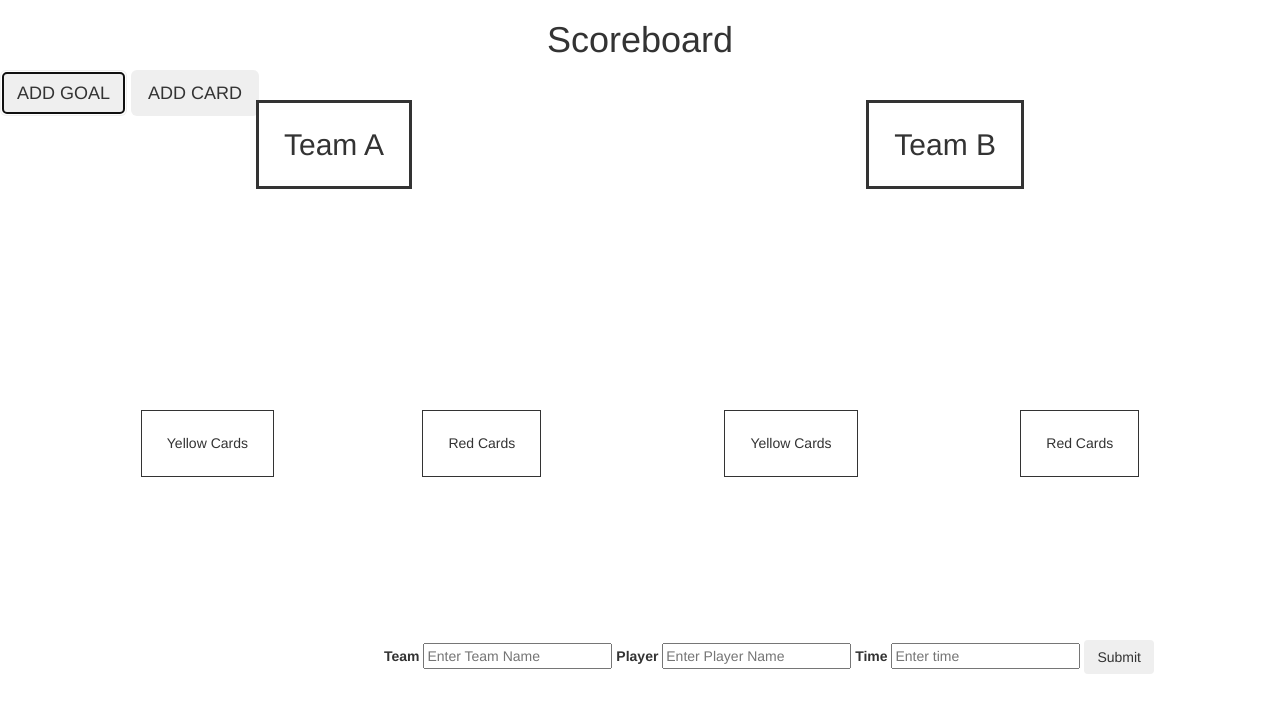
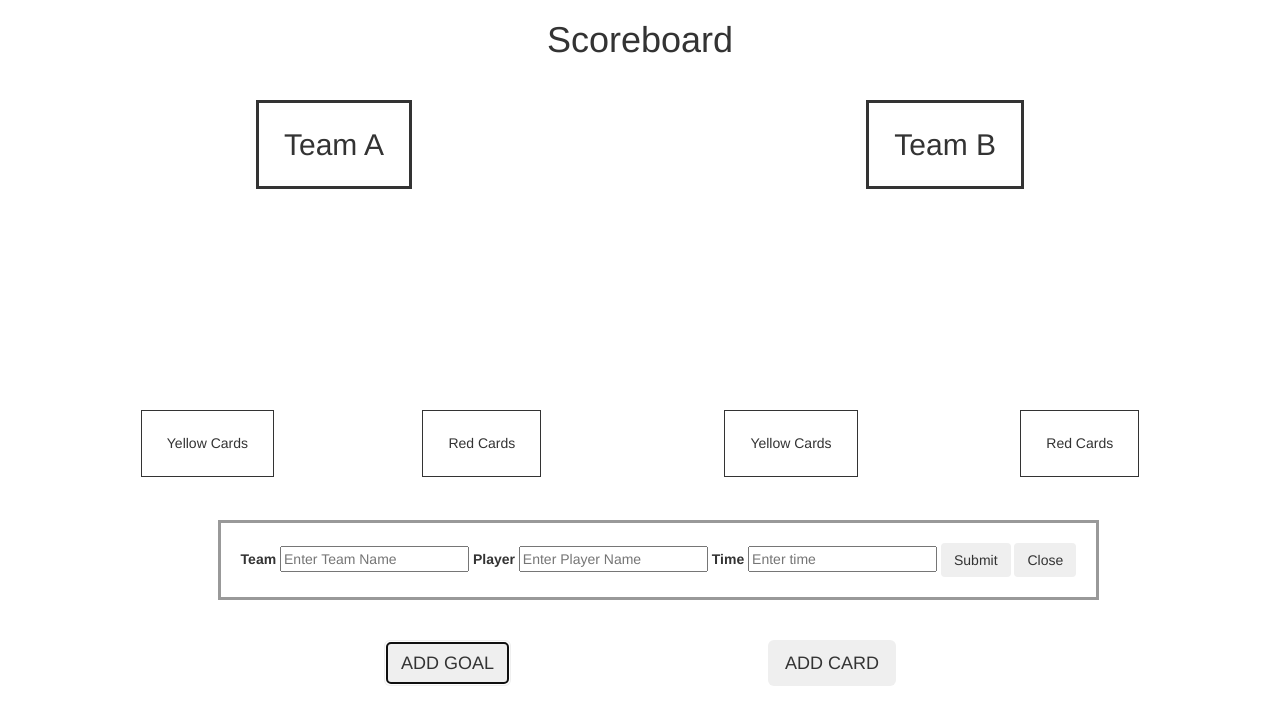
Before and after one commit to mdc5017/ScoreBoard, a website: page index.html in a window 1280 px wide. Both pictures are taken after a click on the button "ADD GOAL". Drawn offline with nearby package versions, Linux system fonts and the light colour scheme.

Commit message:
Updated the popups

```diff
--- a/index.html
+++ b/index.html
@@ -7,11 +7,7 @@
     <title>Scoreboard</title>
     <link rel="stylesheet" href="style.css">
     <link rel="stylesheet" href="https://cdn.jsdelivr.net/npm/bootstrap@3.3.7/dist/css/bootstrap.min.css" integrity="sha384-BVYiiSIFeK1dGmJRAkycuHAHRg32OmUcww7on3RYdg4Va+PmSTsz/K68vbdEjh4u" crossorigin="anonymous">
-    <style>
-        * {
-            box-sizing: border-box;
-        }
-    </style>
+
 </head>
 <body>
     <h1 id="title" style="text-align:center">Scoreboard</h1>
@@ -43,15 +39,12 @@
             <label for="time"><b>Time</b></label>
             <input type="text" id="goalTimeInput" placeholder="Enter time" name="time" required>
 
-            <!-- <button type="submit" class="btn" id="submitGoalButton" onclick="submitGoalButton()">Submit</button> -->
-            <!-- <button type="button" class="btn cancel" onclick="closeAddGoalForm()">Close</button> -->
-            <!-- <button type="button" class="btn cancel" onclick="closeAddGoalForm()">Close</button> -->
             <button class="btn" id="submitGoalButton">Submit</button>
+            <button class="btn" id="closeGoalButton">Close</button>
         <!-- </form> -->
     </div>
     <!-- Add card popup form -->
     <div class="form-popup" id="addCardForm">
-        <form method="post" class="form-container">
             <label for="color"><b>Color</b></label>
             <input type="text" id="cardColorInput" placeholder="Enter Card Color" name="color" required>
 
@@ -64,8 +57,8 @@
             <label for="time"><b>Time</b></label>
             <input type="text" id="cardTimeInput" placeholder="Enter time" name="time" required>
 
-            <button type="submit" class="btn" id="submitCardButton" onclick="submitCardButton()">Submit</button>
-            <button type="button" class="btn cancel" onclick="closeAddCardForm()">Close</button>
+            <button class="btn" id="submitCardButton">Submit</button>
+            <button class="btn" id="closeCardButton">Close</button>
         </form>
     </div>
     <script src="index.js"></script>
--- a/style.css
+++ b/style.css
@@ -34,13 +34,13 @@
     top: 50%;
 }
 
-#addGoalForm {
+#addGoalButton {
     position: absolute;
     left: 30%;
     top: 80%;
 }
 
-#addCardForm {
+#addCardButton {
     position: absolute;
     right: 30%;
     top: 80%;
@@ -48,8 +48,20 @@
 
 #addGoalForm {
     display: none;
+    position: absolute;
+    text-align: center;
+    left: 17%;
+    top: 65%;
+    border: 3px solid #999999;
+    padding: 20px 20px 20px 20px
 }
 
 #addCardForm {
     display: none;
+    position: absolute;
+    text-align: center;
+    right: 6%;
+    top: 65%;
+    border: 3px solid #999999;
+    padding: 20px 20px 20px 20px
 }
```
